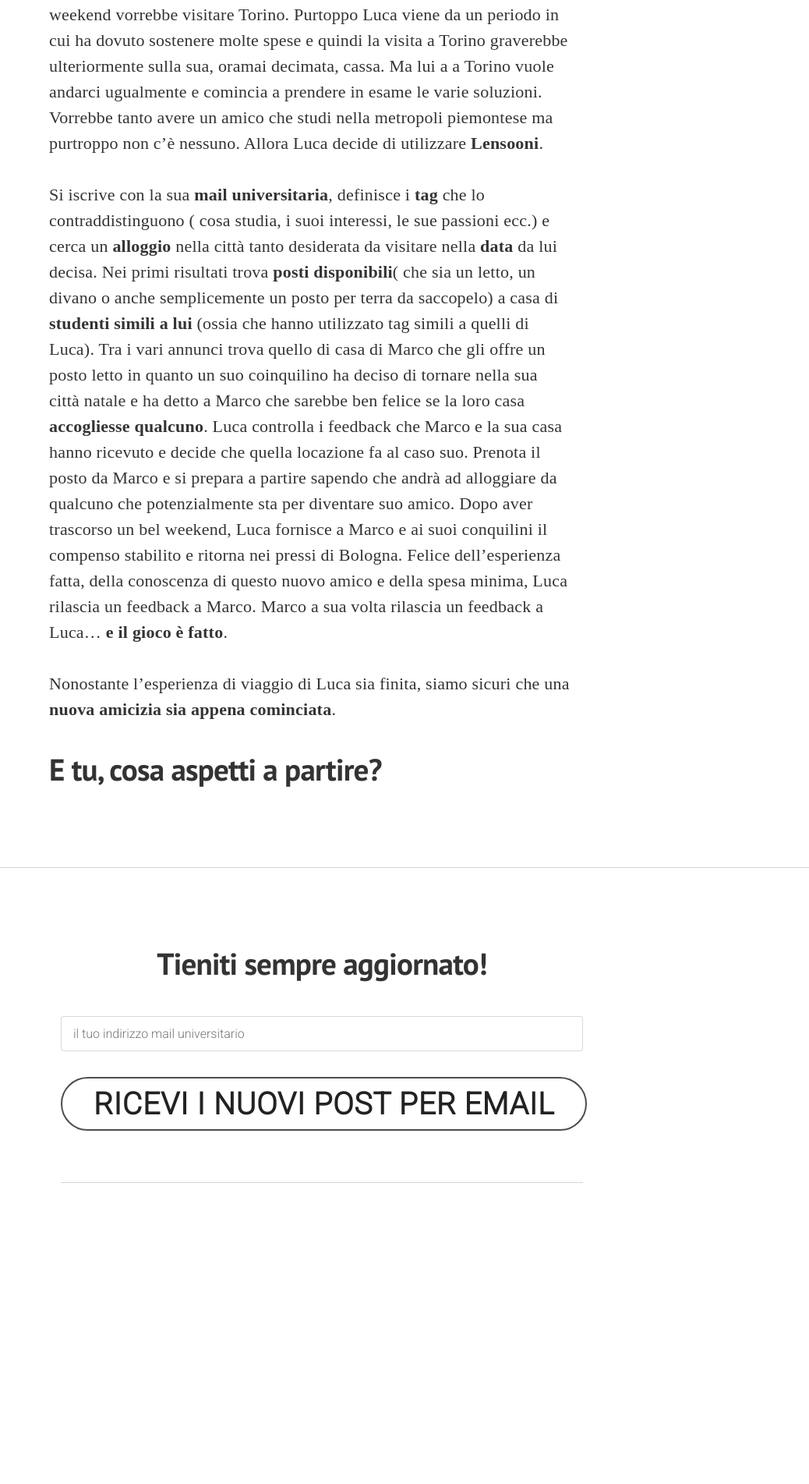
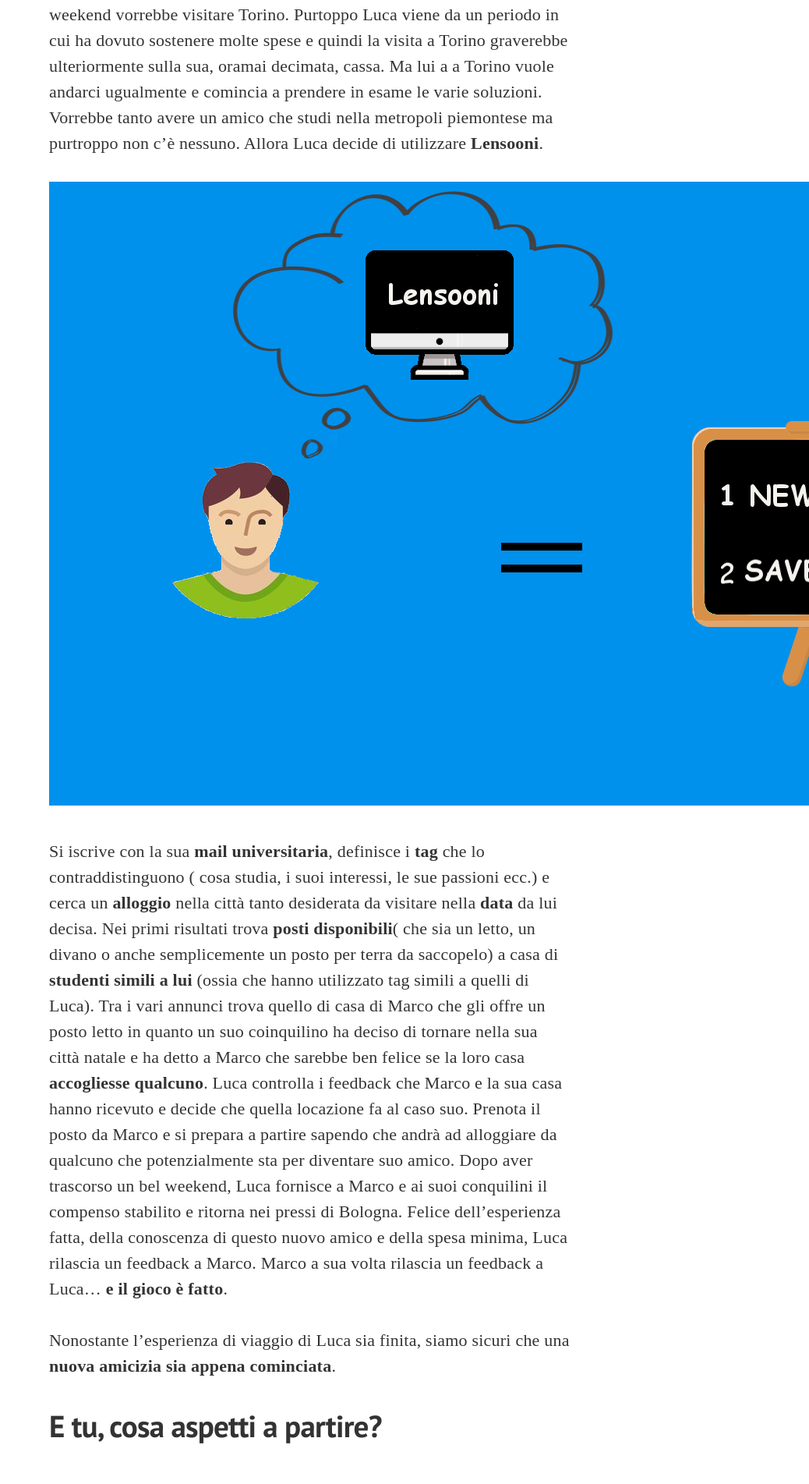
Before and after one commit to Giachelli/blog, a Jekyll site: the page built from _posts/2017-08-21-come-funziona-Lensooni.markdown, in a window 1280 px wide. Shown: the part 724-2627 px from the top of the page at 78% size, without its empty margins (242-1280 px from the left). Built offline with Jekyll 4.4.1, drawn with Linux system fonts in a browser that asks for light colours; nearby versions of some CDN libraries; some web fonts are replaced; Markdown is read by kramdown in place of the engine named in the settings; comment, search, counter and statistics services are not loaded; before the commit the page ends 2472 px from its top, so only the background shows below that.

Commit message:
img post

```diff
--- a/_posts/2017-08-21-come-funziona-Lensooni.markdown
+++ b/_posts/2017-08-21-come-funziona-Lensooni.markdown
@@ -17,6 +17,7 @@
 
 Luca è uno **studente universitario** che studia a Bologna e che nel weekend vorrebbe visitare Torino. Purtoppo Luca viene da un periodo in cui ha dovuto sostenere molte spese e quindi la visita a Torino graverebbe ulteriormente sulla sua, oramai decimata, cassa. Ma lui a a Torino vuole andarci ugualmente e comincia a prendere in esame le varie soluzioni. Vorrebbe tanto avere un amico che studi nella metropoli piemontese ma purtroppo non c'è nessuno. Allora Luca decide di utilizzare **Lensooni**.
 
+![](https://github.com/Giachelli/blog/blob/master/assets/images/post1.png)
 
 Si iscrive con la sua **mail universitaria**, definisce i **tag** che lo contraddistinguono ( cosa studia, i suoi interessi, le sue passioni ecc.) e cerca un **alloggio** nella città tanto desiderata da visitare nella **data** da lui decisa. Nei primi risultati trova **posti disponibili**( che sia un letto, un divano o anche semplicemente un posto per terra da saccopelo) a casa di **studenti simili a lui** (ossia che hanno utilizzato tag simili a quelli di Luca).
 Tra i vari annunci trova quello di casa di Marco che gli offre un posto letto in quanto un suo coinquilino ha deciso di tornare nella sua città natale e ha detto a Marco che sarebbe ben felice se la loro casa **accogliesse qualcuno**. Luca controlla i feedback che Marco e la sua casa hanno ricevuto e decide che quella locazione fa al caso suo. Prenota il posto da Marco e si prepara a partire sapendo che andrà ad alloggiare da qualcuno che potenzialmente sta per diventare suo amico. Dopo aver trascorso un bel weekend, Luca fornisce a Marco e ai suoi conquilini il compenso stabilito e ritorna nei pressi di Bologna. Felice dell'esperienza fatta, della conoscenza di questo nuovo amico e della spesa minima, Luca rilascia un feedback a Marco. Marco a sua volta rilascia un feedback a Luca... **e il gioco è fatto**.
```
